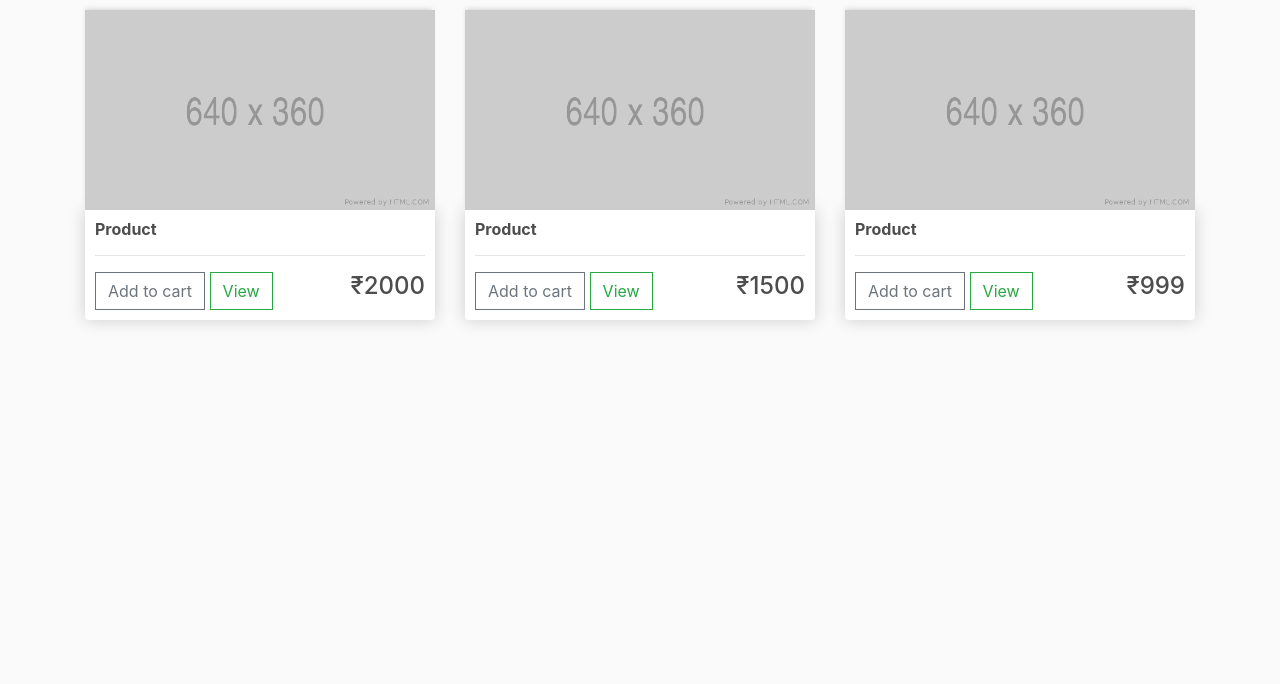
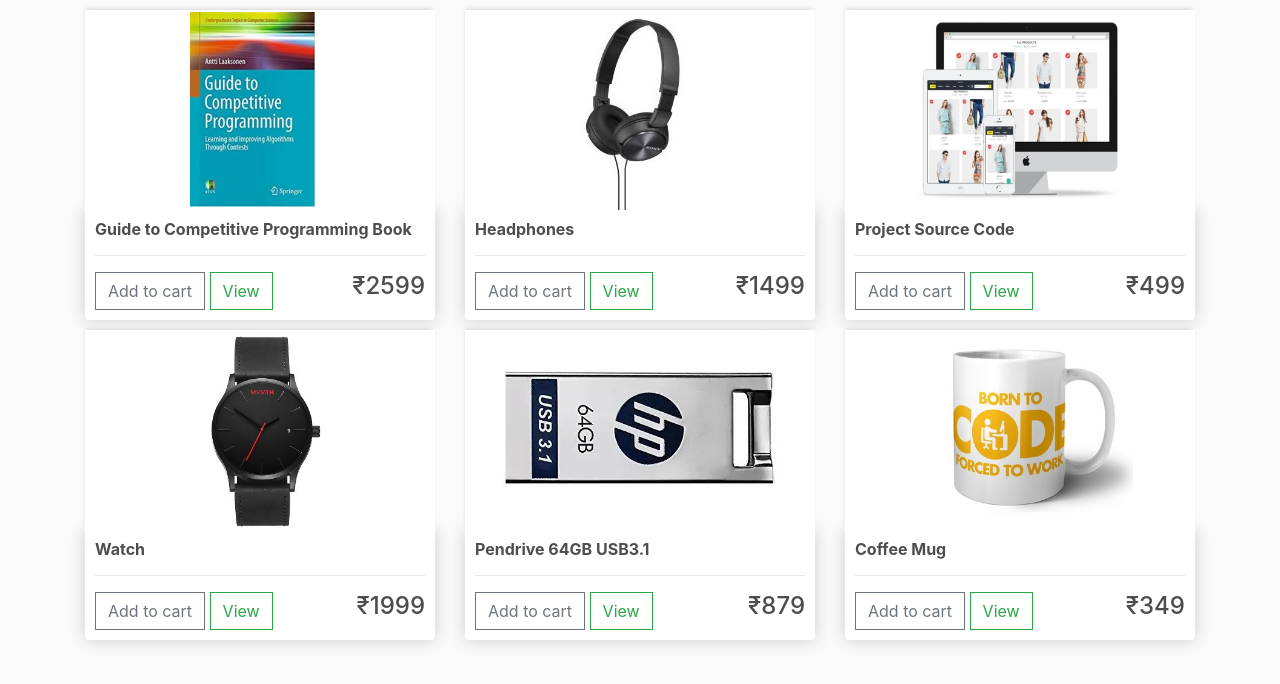
Before and after one commit to Muskan0/ecommerce_project, a Django app: page / in a window 1280 px wide. Shown: the part 57-741 px from the top of the page. Run offline with Django 3.2, Linux system fonts and the light colour scheme; data comes from the database, SQL or seed files in the repository; both versions use the stored data as it was after the commit; some libraries are stand-ins or nearby versions.

Commit message:
Render Products and add Product ImageField()

```diff
--- a/ecommerce_project/settings.py
+++ b/ecommerce_project/settings.py
@@ -116,7 +116,6 @@
 
 USE_TZ = True
 
-
 # Static files (CSS, JavaScript, Images)
 # https://docs.djangoproject.com/en/3.1/howto/static-files/
 
@@ -125,3 +124,6 @@
 STATICFILES_DIRS = [
     os.path.join(BASE_DIR, 'static')
 ]
+
+MEDIA_URL = '/images/'
+MEDIA_ROOT = os.path.join(BASE_DIR, 'static/images')
--- a/store/models.py
+++ b/store/models.py
@@ -15,11 +15,18 @@
     name = models.CharField(max_length=200)
     price = models.FloatField()
     digital = models.BooleanField(default=False, null=True, blank=True)
-
-    # image
+    image = models.ImageField(null=True, blank=True)
 
     def __str__(self):
         return self.name
+
+    @property
+    def imageURL(self):
+        try:
+            url = self.image.url
+        except:
+            url = ""
+        return url
 
 
 class Order(models.Model):
--- a/store/templates/store/store.html
+++ b/store/templates/store/store.html
@@ -2,35 +2,18 @@
 {% load static %}
 {% block content %}
     <div class="row">
-        <div class="col-lg-4">
-            <img class="thumbnail" src="{% static 'images/placeholder.png' %}">
-            <div class="box-element product">
-                <h6><strong>Product</strong></h6>
-                <hr>
-                <button  class="btn btn-outline-secondary add-btn">Add to cart</button>
-                <a class="btn btn-outline-success" href="#">View</a>
-                <h4 style="display: inline-block; float:right">₹2000</h4>
+        {% for product in products %}
+            <div class="col-lg-4">
+                <img class="thumbnail" src="{{ product.imageURL }}">
+                <div class="box-element product">
+                    <h6><strong>{{ product.name }}</strong></h6>
+                    <hr>
+                    <button class="btn btn-outline-secondary add-btn">Add to cart</button>
+                    <a class="btn btn-outline-success" href="#">View</a>
+                    <h4 style="display: inline-block; float:right">₹{{ product.price | floatformat:0 }}</h4>
+                </div>
             </div>
-        </div>
-        <div class="col-lg-4">
-            <img class="thumbnail" src="{% static 'images/placeholder.png' %}">
-            <div class="box-element product">
-                <h6><strong>Product</strong></h6>
-                <hr>
-                <button  class="btn btn-outline-secondary add-btn">Add to cart</button>
-                <a class="btn btn-outline-success" href="#">View</a>
-                <h4 style="display: inline-block; float:right">₹1500</h4>
-            </div>
-        </div>
-        <div class="col-lg-4">
-            <img class="thumbnail" src="{% static 'images/placeholder.png' %}">
-            <div class="box-element product">
-                <h6><strong>Product</strong></h6>
-                <hr>
-                <button  class="btn btn-outline-secondary add-btn">Add to cart</button>
-                <a class="btn btn-outline-success" href="#">View</a>
-                <h4 style="display: inline-block; float:right">₹999</h4>
-            </div>
-        </div>
+        {% endfor %}
+
     </div>
 {% endblock content %}
--- a/store/urls.py
+++ b/store/urls.py
@@ -1,7 +1,12 @@
 from django.urls import path
 from . import views
-urlpatterns=[
-    path('',views.store, name='store'),
-    path('cart/',views.cart, name='cart'),
-    path('checkout/',views.checkout, name='checkout'),
+from django.conf.urls.static import static
+from django.conf import settings
+
+urlpatterns = [
+    path('', views.store, name='store'),
+    path('cart/', views.cart, name='cart'),
+    path('checkout/', views.checkout, name='checkout'),
 ]
+
+urlpatterns += static(settings.MEDIA_URL, document_root=settings.MEDIA_ROOT)
--- a/store/views.py
+++ b/store/views.py
@@ -1,15 +1,20 @@
 from django.shortcuts import render
+from .models import *
+
 
 # Create your views here.
 
 def store(request):
-    context= {}
+    products = Product.objects.all()
+    context = {"products": products}
     return render(request, 'store/store.html', context)
 
+
 def cart(request):
-    context= {}
+    context = {}
     return render(request, 'store/cart.html', context)
 
+
 def checkout(request):
-    context= {}
+    context = {}
     return render(request, 'store/checkout.html', context)
```
Also changed, not shown: db.sqlite3, static/images/book.png (added), static/images/coffeemug.png (added), static/images/headphones.jpg (added), static/images/pendrive.png (added), static/images/sourcecode.jpg (added), static/images/watch.jpg (added), store/migrations/0001_initial.py (added), store/migrations/0002_product_image.py (added).
